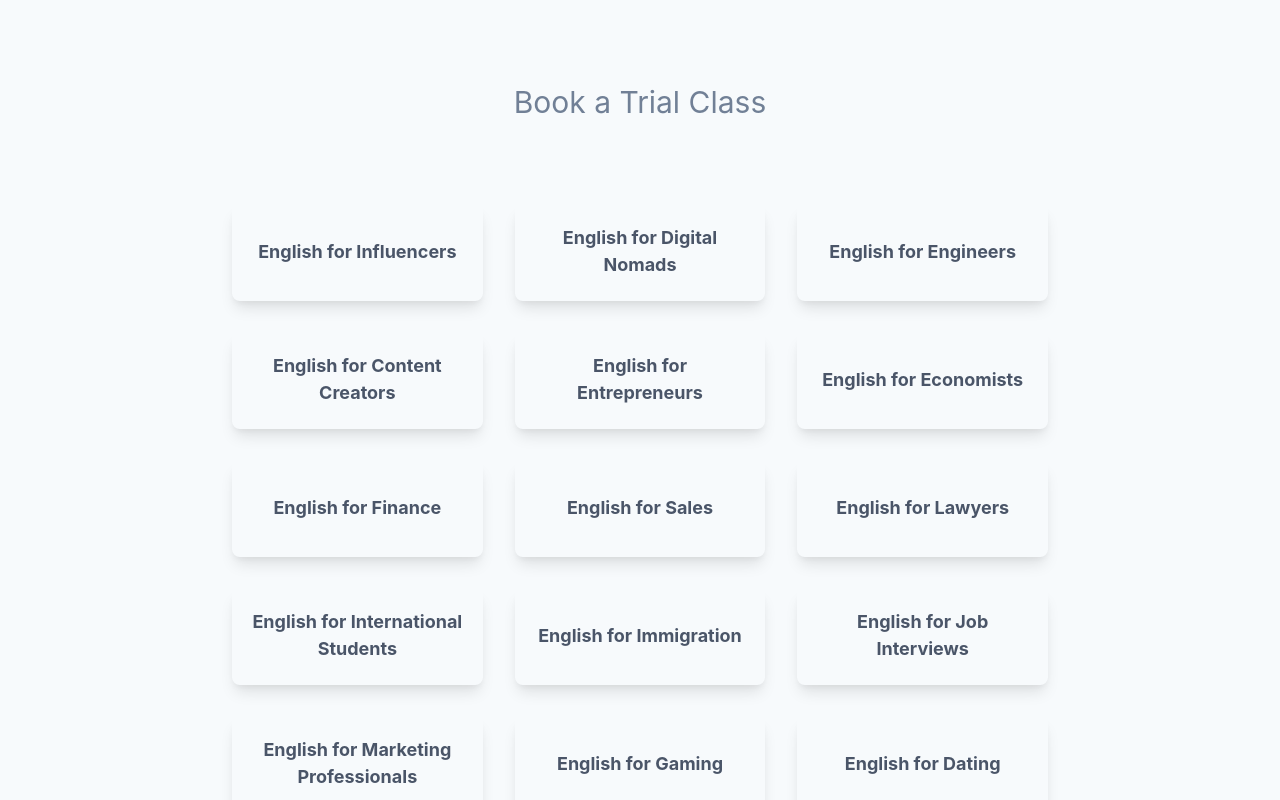
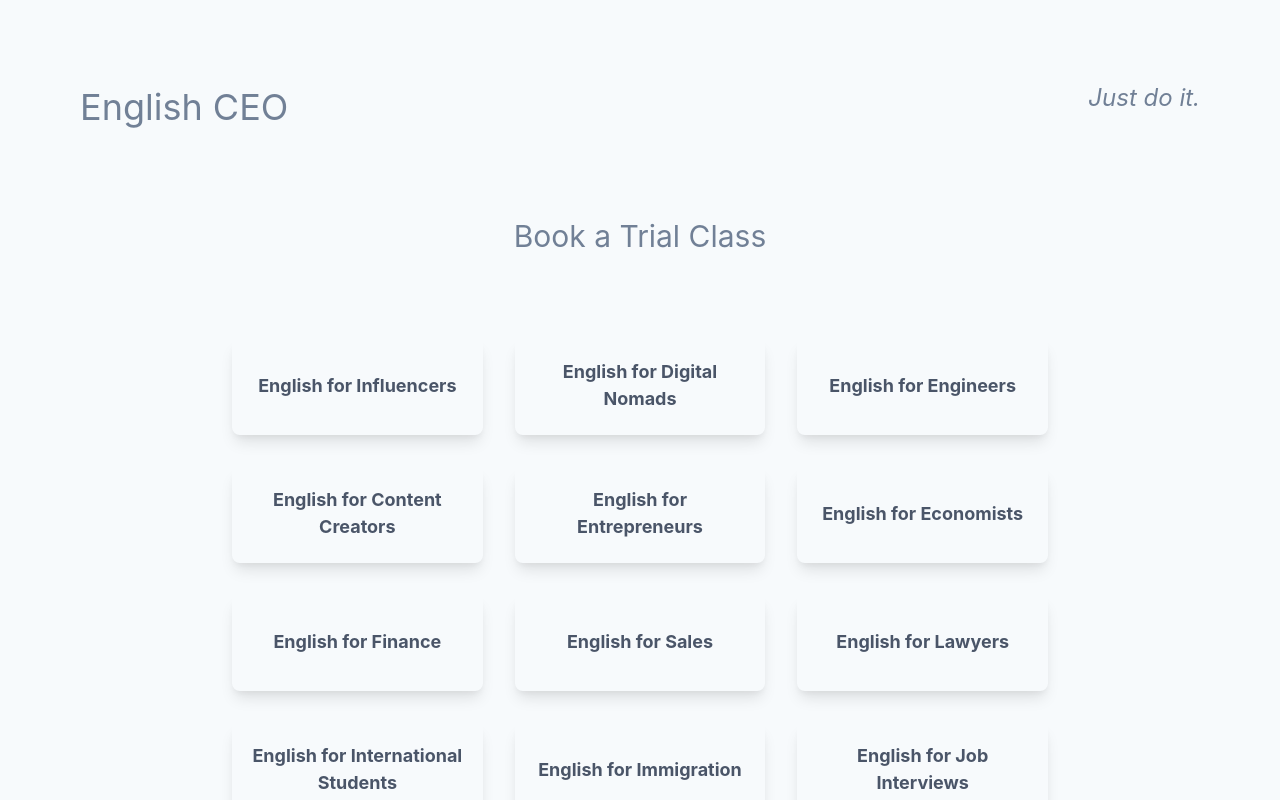
Before and after one commit to thespaceprincess/English-CEO2, a React (Create React App) app: page / in a window 1280 px wide. Shown: the top 800 px of the page. Built offline with nearby package versions, Linux system fonts and the light colour scheme; what @tailwindcss/ui would draw is missing.

Commit message:
Headings
Headings

```diff
--- a/src/App.tsx
+++ b/src/App.tsx
@@ -83,7 +83,12 @@ function TileComponent({ name, idx }: any): any {
 function App() {
  return (
   <div className="min-h-screen items-center bg-gray-100">
-   <div className="w-full text-center text-3xl pt-20 text-gray-600">Book a Trial Class</div>
+      <div className="w-full" >
+   <div className="inline-block p-20 text-left text-4xl text-gray-600">English CEO</div>
+   <div className="inline-block p-20 float-right text-2xl italic text-gray-600">Just do it.</div>
+   </div>
+   <div className="w-full text-center text-3xl text-gray-600">Book a Trial Class</div>
+
    <div className="flex">
     <div className="flex-1 max-w-4xl mx-auto p-10 py-20">
      <ul className="grid grid-cols-1 gap-4 sm:grid-cols-2 md:grid-cols-3 md:gap-8">
```
Also changed, not shown: 1 other file (tests, documents, lock files or other folders).
